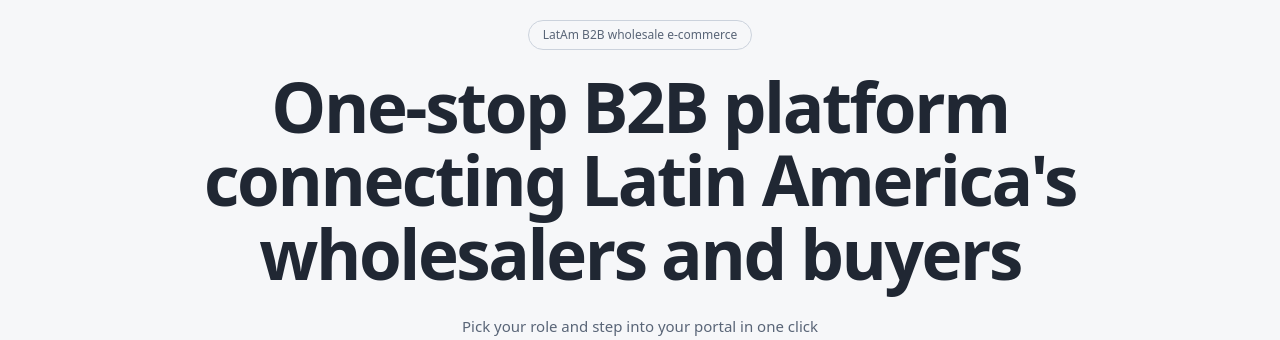
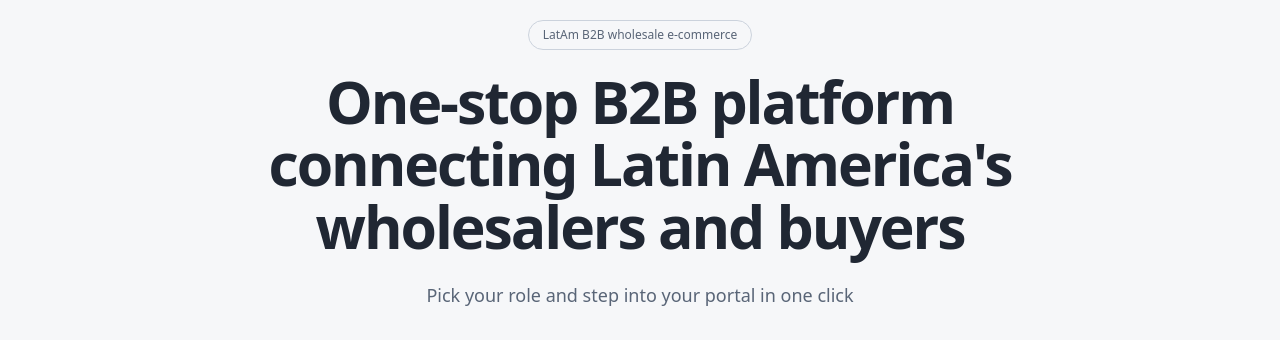
Before and after one commit to JonathanYan23/latam-b2b, a Next.js app: page / in a window 1280 px wide. Shown: the part 141-481 px from the top of the page. Built offline with nearby package versions, Linux system fonts and the light colour scheme; no server answers.

Commit message:
style(tokens): 修正组件层级以保留页面间距覆盖

```diff
--- a/src/app/globals.css
+++ b/src/app/globals.css
@@ -66,6 +66,8 @@ body {
   background: rgb(36 91 214 / 16%);
 }
 
+/* Component defaults stay below Tailwind utilities so page spacing overrides work. */
+@layer components {
 /* ===== 通用组件类 ===== */
 
 /* 卡片：干净、单边框、轻微阴影，不做渐变堆叠 */
@@ -206,7 +208,7 @@ body {
 
 /* 文本层级 */
 .text-hero {
-  font-size: clamp(2.5rem, 5.4vw, 4.75rem);
+  font-size: clamp(2rem, 4.6vw, 3.75rem);
   font-weight: 700;
   letter-spacing: -0.035em;
   line-height: 1.06;
@@ -398,3 +400,5 @@ body {
   [data-ui="qty-stepper"] { min-height: 44px; }
   [data-ui="qty-dec"], [data-ui="qty-inc"], [data-ui="qty-input"] { min-height: 44px; min-width: 44px; }
 }
+
+}
```
